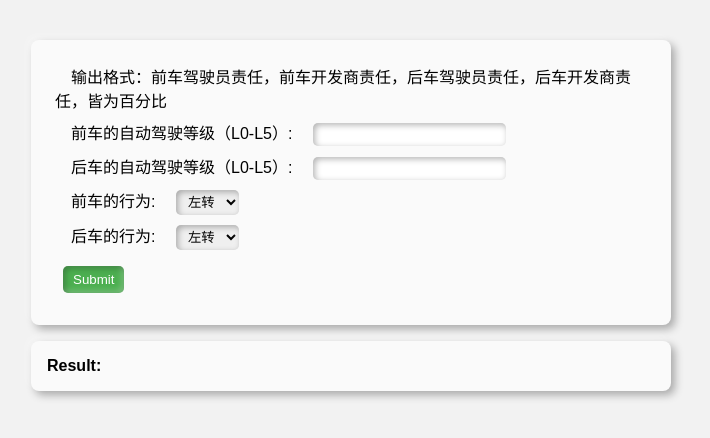
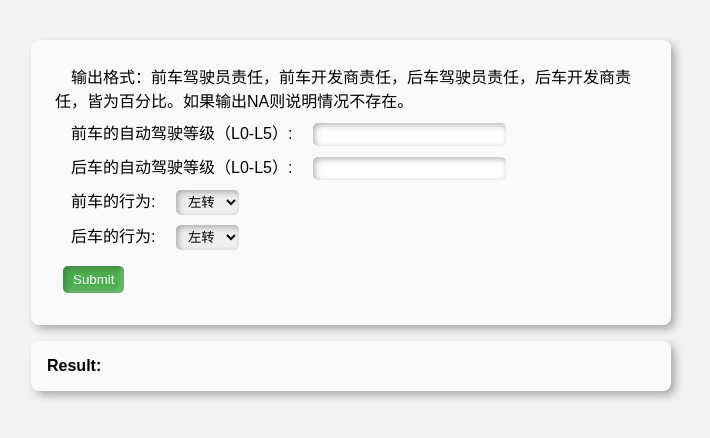
Before and after one commit to HESYlaowang/SJMMA2024_D_file, a plain HTML site: page index.html in a window 1280 px wide. Shown: the whole page, without its empty margins (289-999 px from the left). Drawn offline with Linux system fonts and the light colour scheme.

Commit message:
Update index.html
ver1.1

```diff
--- a/index.html
+++ b/index.html
@@ -104,7 +104,7 @@
 <body>
     <div class="container">
         <div id="dataForm"> <div class="block">
-            <label for="la">输出格式：前车驾驶员责任，前车开发商责任，后车驾驶员责任，后车开发商责任，皆为百分比</label>
+            <label for="la">输出格式：前车驾驶员责任，前车开发商责任，后车驾驶员责任，后车开发商责任，皆为百分比。如果输出NA则说明情况不存在。</label>
         </div>
             <div class="block">
                 <label for="la">前车的自动驾驶等级（L0-L5）:</label>
```
